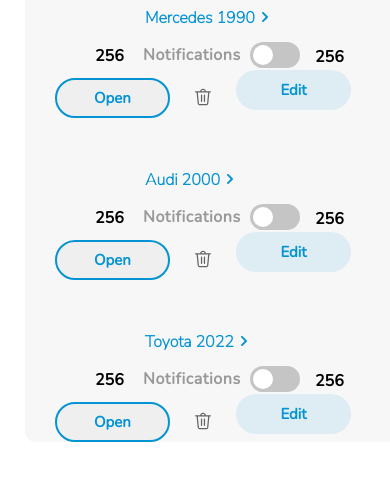
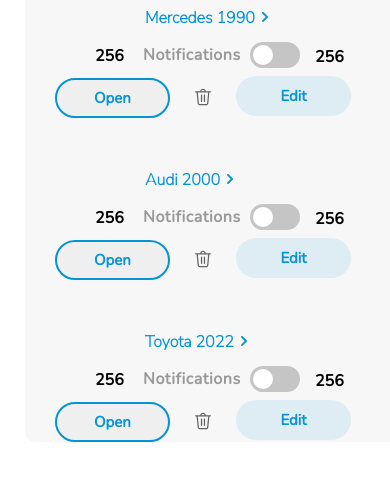
Before and after one commit to EalsyCoD/Saved-Searches, a React (Create React App) app: page / in a window 390 px wide. Shown: the part 267-757 px from the top of the page. Built offline with nearby package versions, Linux system fonts and the light colour scheme; data requests are answered from the project's data file.

Commit message:
fixs styles

```diff
--- a/src/Components/AutoEdit/AutoEdit.module.scss
+++ b/src/Components/AutoEdit/AutoEdit.module.scss
@@ -52,7 +52,7 @@
 }
 .edit{
     position: absolute;
-    margin: -48px 0  0 981px;
+    margin: -50px 0  0 981px;
     width: 115px;
     height: 40px;
     background: rgba(4, 147, 211, 0.1);
@@ -68,4 +68,7 @@
         background-color: #0493D3 ;
         transition: 1s;
     }
+    @media (max-width: 425px){
+        margin-top: -42px;
+    }
 }
```
